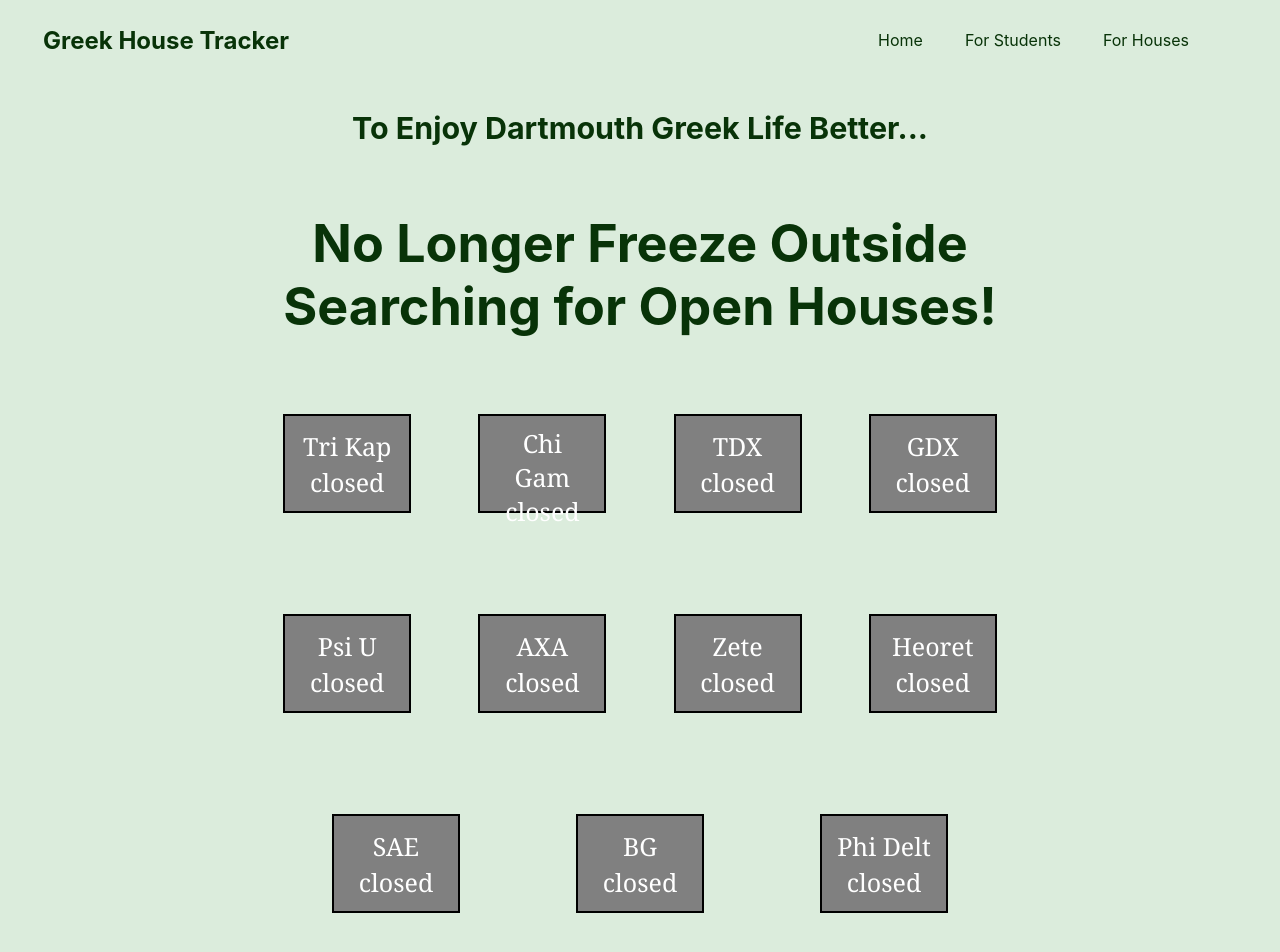
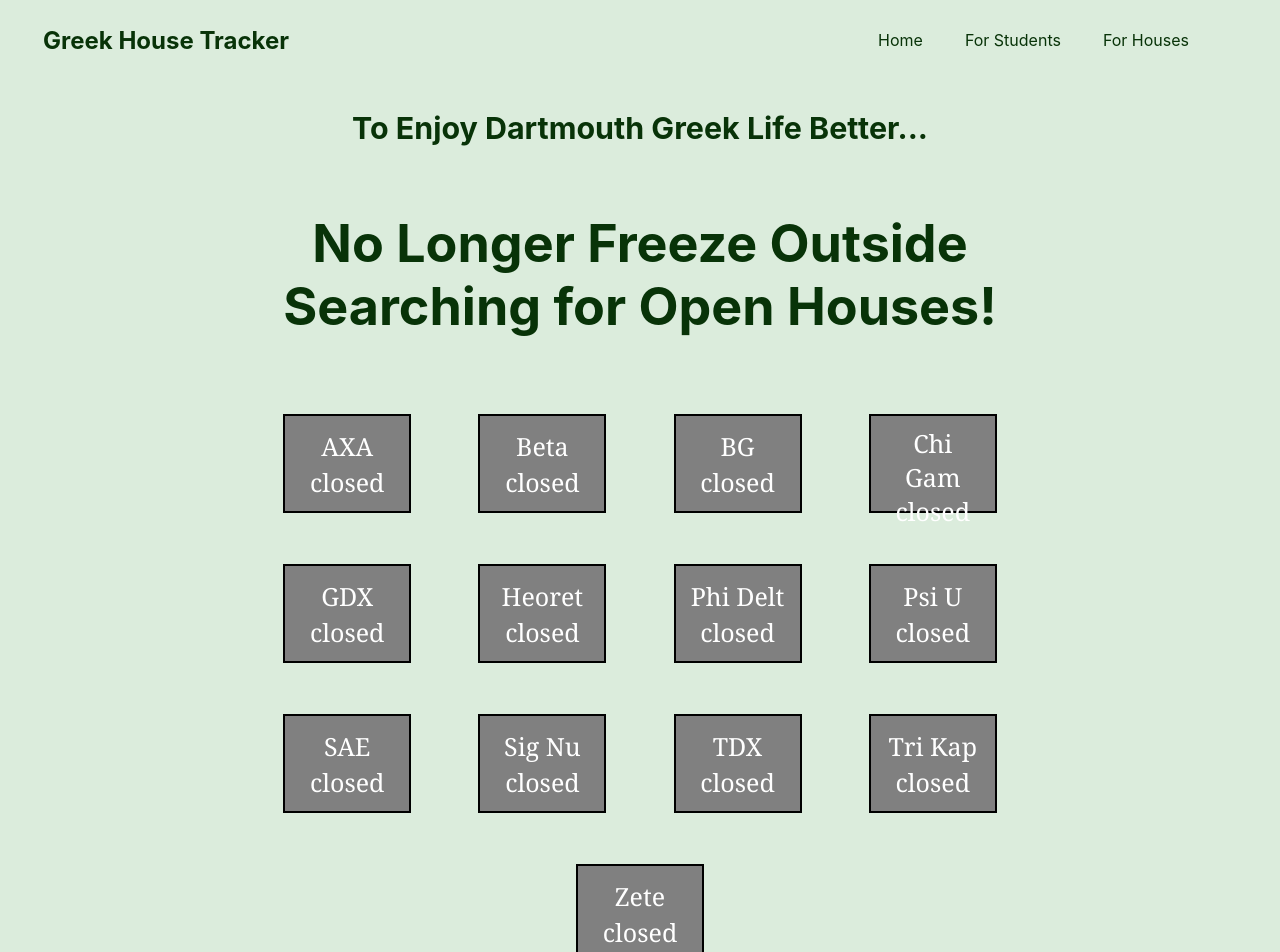
Before and after one commit to DALI-mini-webdev/final-project-group-02, a React (Create React App) app in the folder group-2/: page / in a window 1280 px wide. Shown: the top 952 px of the page. Built offline with nearby package versions, Linux system fonts and the light colour scheme.

Commit message:
rearranged houses

```diff
--- a/group-2/src/App.js
+++ b/group-2/src/App.js
@@ -10,8 +10,8 @@
   Route,
 } from 'react-router-dom';
 
-var allHouses = ["Tri Kap", "Chi Gam", "TDX", "GDX", "Psi U", "AXA", "Zete", "Heoret", "SAE", "BG", "Phi Delt"]
-var areOpen = ["closed", "closed", "closed", "closed", "closed", "closed", "closed", "closed", "closed", "closed", "closed"]
+var allHouses = ["AXA", "Beta", "BG", "Chi Gam", "GDX", "Heoret", "Phi Delt", "Psi U", "SAE", "Sig Nu", "TDX", "Tri Kap", "Zete", ]
+var areOpen = ["closed", "closed", "closed", "closed", "closed", "closed", "closed", "closed", "closed", "closed", "closed", "closed", "closed"]
 
 function HouseList(houseNames) {
   for (var i = 0; i < houseNames.length; i++) {
@@ -86,6 +86,12 @@
                 <div id="firstBlockText">
                   {allHouses[10]} <div>{areOpen[10]}</div>
                 </div>
+                <div id="firstBlockText">
+                  {allHouses[11]} <div>{areOpen[11]}</div>
+                </div>
+                <div id="firstBlockText">
+                  {allHouses[12]} <div>{areOpen[12]}</div>
+                </div>
               </div>
             </div>
           </Route>
--- a/group-2/src/components/Input.js
+++ b/group-2/src/components/Input.js
@@ -6,7 +6,7 @@
 import 'react-calendar/dist/Calendar.css';
 import './input.css'
 
-const options = ["Tri Kap", "Chi Gam", "TDX", "GDX", "Psi U", "AXA", "Zete", "Heoret", "SAE", "BG", "Phi Delt", "Sig Nu"]
+const options = ["AXA", "Beta", "BG", "Chi Gam", "GDX", "Heoret", "Phi Delt", "Psi U", "SAE", "Sig Nu", "TDX", "Tri Kap", "Zete", ]
 class Input extends Component{
     constructor(props){
         super(props);
```
